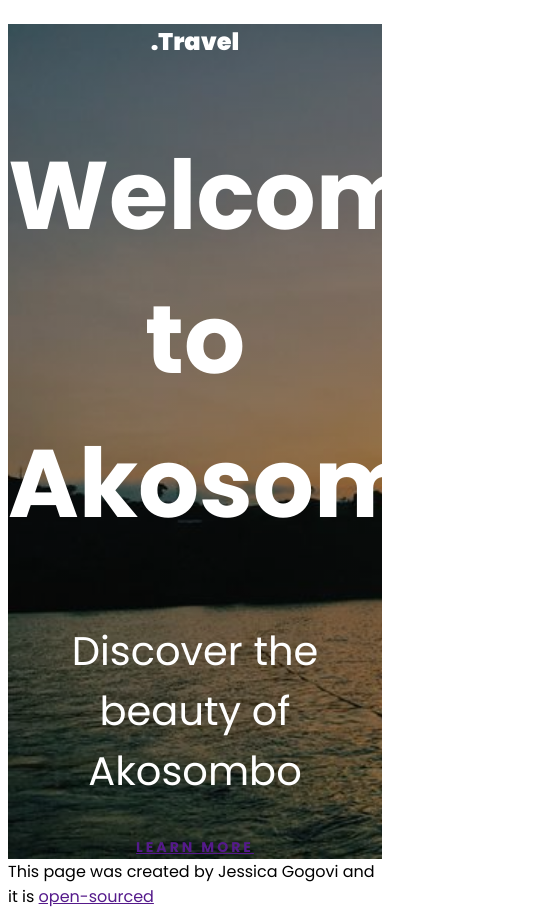
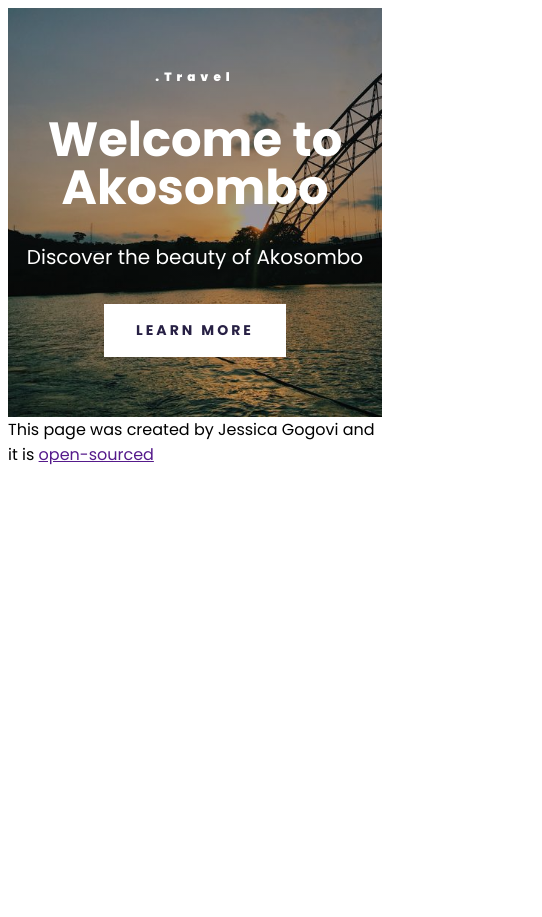
Before and after one commit to jadsika/responsive-add-on, a plain HTML site: page index.html in a window 390 px wide. Shown: the whole page, 542 px wide, since content can reach past the window. After the commit the page ends 844 px from the top, so only its background shows below. Drawn offline with Linux system fonts and the light colour scheme; a web font is replaced by a local one.

Commit message:
updated the css

```diff
--- a/src/styles.css
+++ b/src/styles.css
@@ -1,41 +1,74 @@
-body{
-    font-family: Poppins, sans-serif;
+body {
+  font-family: "Poppins", sans-serif;
+
 }
+
 .container {
+  max-width: 1400px;
   margin: 0 auto;
-  max-width: 1200px;
 }
 
 header {
-  background-image: linear-gradient(rgba(0,0,0,0.4),rgba(0,0,0,0.3)), url(../images/adomi.jpg);
+  background-image: linear-gradient(rgba(0, 0, 0, 0.3), rgba(0, 0, 0, 0.2)),
+    url("../images/adomi.jpg");
   background-repeat: no-repeat;
   background-size: cover;
   color: white;
   text-align: center;
+  padding: 200px 0;
 }
 
 header h1 {
+  font-weight: 700;
   font-size: 96px;
+  line-height: 1;
+  margin: 30px 0;
+}
+
+header h2 {
+  font-weight: 400;
+  font-size: 40px;
+  line-height: 1.5;
+  margin: 0;
+}
+
+header h3 {
+  font-weight: 900;
+  font-size: 24px;
+  line-height: 1.5;
+  letter-spacing: 5px;
+  margin: 0;
+}
+
+header a {
   font-weight: 700;
+  font-size: 14px;
   line-height: 1.5;
+  text-align: center;
+  color: #272044;
+  padding: 16px 32px;
+  margin-top: 32px;
+  display: inline-block;
+  letter-spacing: 3px;
+  text-decoration: none;
+  text-transform: uppercase;
+  background: white;
+}
 
+@media (max-width: 900px) {
+  header {
+    padding: 60px 0;
+  }
+
+  header h1 {
+    font-size: 48px;
+  }
+
+  header h2 {
+    font-size: 20px;
+  }
+
+  header h3 {
+    font-size: 12px;
+  }
 }
-header h2 {
-  font-size: 40px;
-  font-weight: 400;
-  line-height: 1.5;
-}
-header h3{
-    font-size: 24px;
-    font-weight: 900;
-    line-height: 1.5;
-}
-header a{
-    font-weight: 700;
-    font-size: 14px;
-    line-height: 1.5;
-    text-transform: uppercase;
-    letter-spacing: 3px;
-    text-align: center;
-
-}
```
